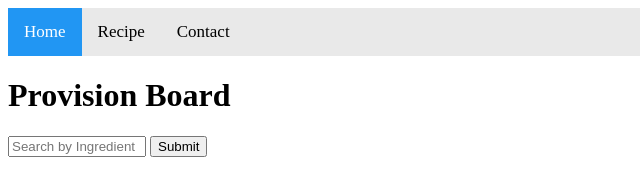
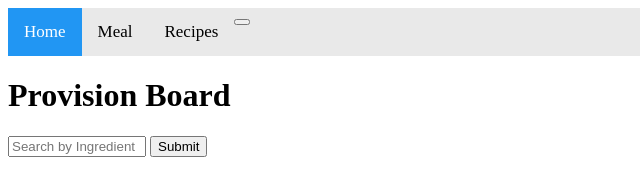
Before and after one commit to jbaranow/Capstone-Project, a website: page index.html in a window 1280 px wide. Shown: the full height of the page, 0-640 px from the left. Drawn offline with Linux system fonts and the light colour scheme.

Commit message:
working on submit button

```diff
--- a/index.html
+++ b/index.html
@@ -12,9 +12,10 @@
     <!-- Search Bar -->
     <div class="topnav">
         <a class="active" href="#home">Home</a>
-        <a href="#recipe">Recipe</a>
-        <a href="#contact">Contact</a>
-        <input type="text" name="search" placeholder="Search.."/>
+        <a href="#meal">Meal</a>
+        <a href="#recipes">Recipes</a>
+        <input type="text" name="search" placeholder="Search..">
+        <button type="submit" id="search-btn"></button>
       </div>
 
     <div class="container">
```
Also changed, not shown: style.css (+17 -0 lines).
